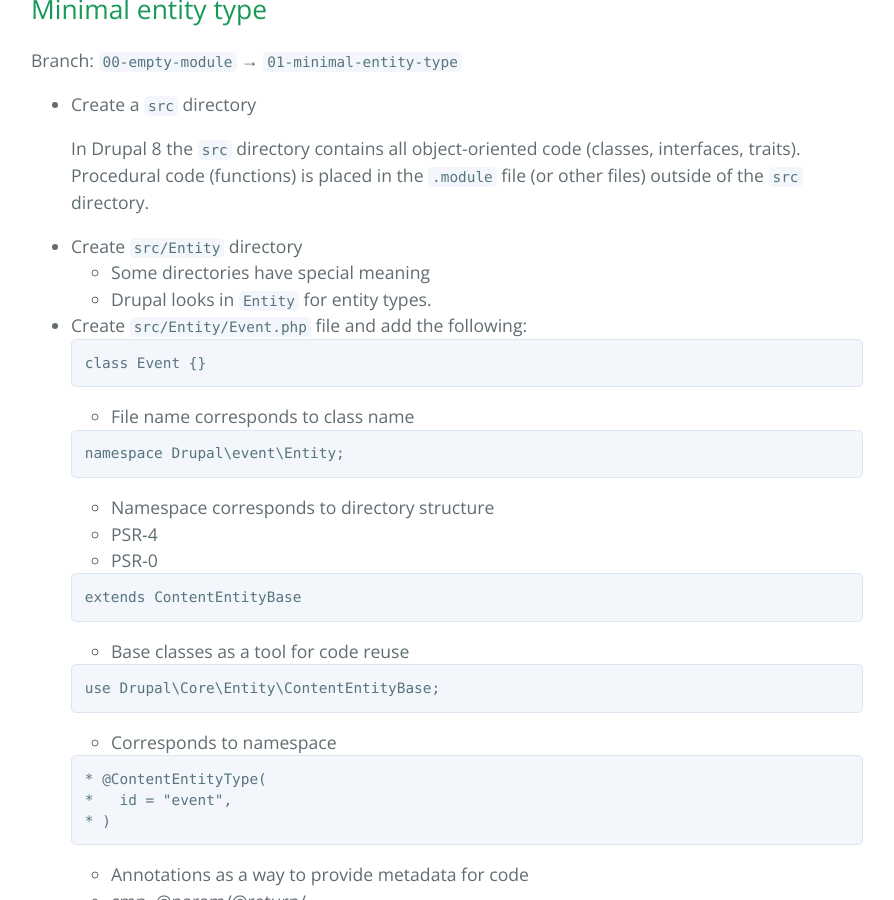
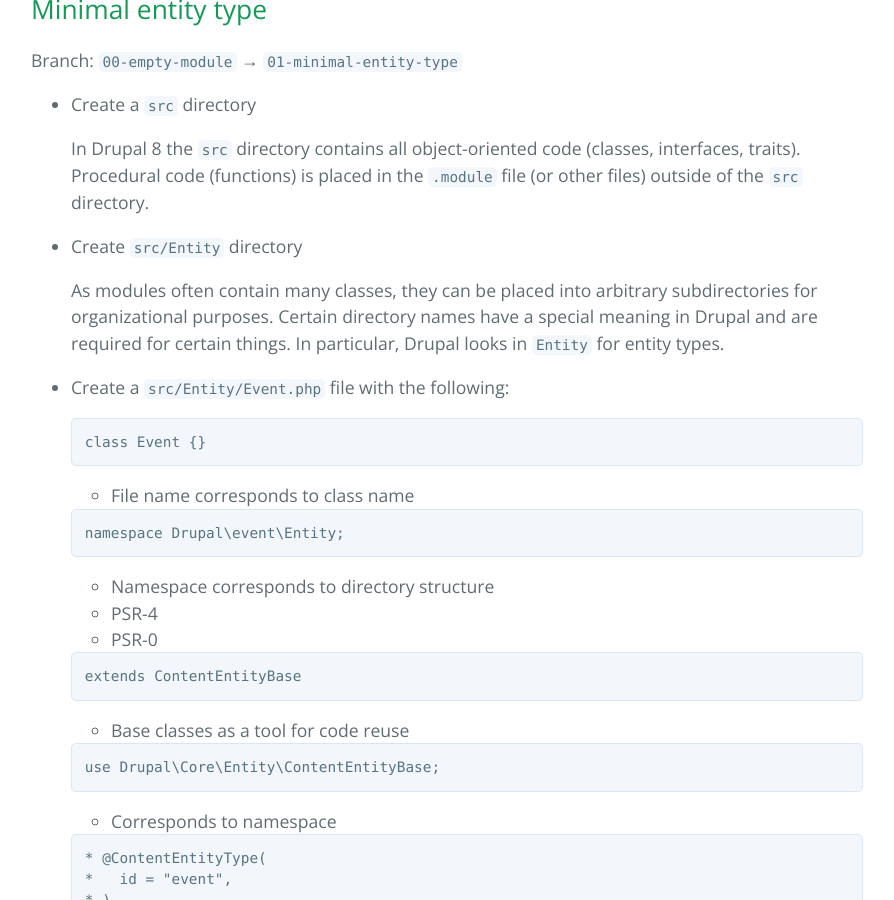
Before and after one commit to drupal-entity-training/event, a Jekyll site: the page built from index.md, in a window 1280 px wide and 900 px high, scrolled down 536 px. Shown: the whole window, without its empty margins (193-1087 px from the left). Built offline with Jekyll 4.4.1, drawn with Linux system fonts in a browser that asks for light colours.

Commit message:
Add a description to the src/Entity step

````diff
--- a/index.md
+++ b/index.md
@@ -18,13 +18,18 @@ Branch: `00-empty-module` → `01-minimal-entity-type`
   file (or other files) outside of the `src` directory.
 
 * Create `src/Entity` directory
-  * Some directories have special meaning
-  * Drupal looks in `Entity` for entity types.
 
-* Create `src/Entity/Event.php` file and add the following:
+  As modules often contain many classes, they can be placed into arbitrary
+  subdirectories for organizational purposes. Certain directory names have a
+  special meaning in Drupal and are required for certain things. In particular,
+  Drupal looks in `Entity` for entity types.
+
+* Create a `src/Entity/Event.php` file with the following:
+
   ```php
   class Event {}
   ```
+
   * File name corresponds to class name
 
   ```php
````
